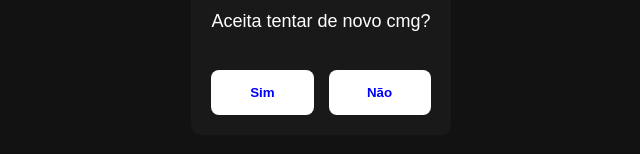
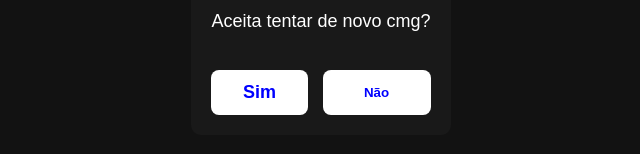
Before and after one commit to MK-475/tentativa-2, a plain HTML site: page index.html in a window 1280 px wide. Shown: the part 346-500 px from the top of the page, 319-959 px from the left. Drawn offline with Linux system fonts and the light colour scheme.

Commit message:
first commit

```diff
--- a/index.html
+++ b/index.html
@@ -13,11 +13,6 @@
             margin: 0;
             background: #121212;
             font-family: Arial, sans-serif;
-        }
-
-        a {
-            text-decoration: none;
-            color: blue;
         }
 
         .box {
@@ -43,7 +38,7 @@
             gap: 15px;
         }
 
-        button {
+        .btn {
             flex: 1;
             min-width: 70px;
             height: 45px;
@@ -54,9 +49,13 @@
             font-weight: 600;
             cursor: pointer;
             transition: transform 0.2s ease;
+            display: flex;
+            justify-content: center;
+            align-items: center;
+            text-decoration: none; /* remove sublinhado do link */
         }
 
-        button:hover {
+        .btn:hover {
             transform: scale(1.05);
         }
 
@@ -67,7 +66,7 @@
                 padding: 15px;
             }
 
-            button {
+            .btn {
                 height: 40px;
                 font-size: 14px;
             }
@@ -78,10 +77,9 @@
     <div class="box">
         <p>Aceita tentar de novo cmg?</p>
         <div class="buttons-container">
-            <button>
-                <a href="pag-1.html">Sim</a>
-            </button>
-            <button id="no">Não</button>
+            <!-- Agora é link direto com classe de botão -->
+            <a href="pag-1.html" class="btn">Sim</a>
+            <button id="no" class="btn">Não</button>
         </div>
     </div>
 
```
